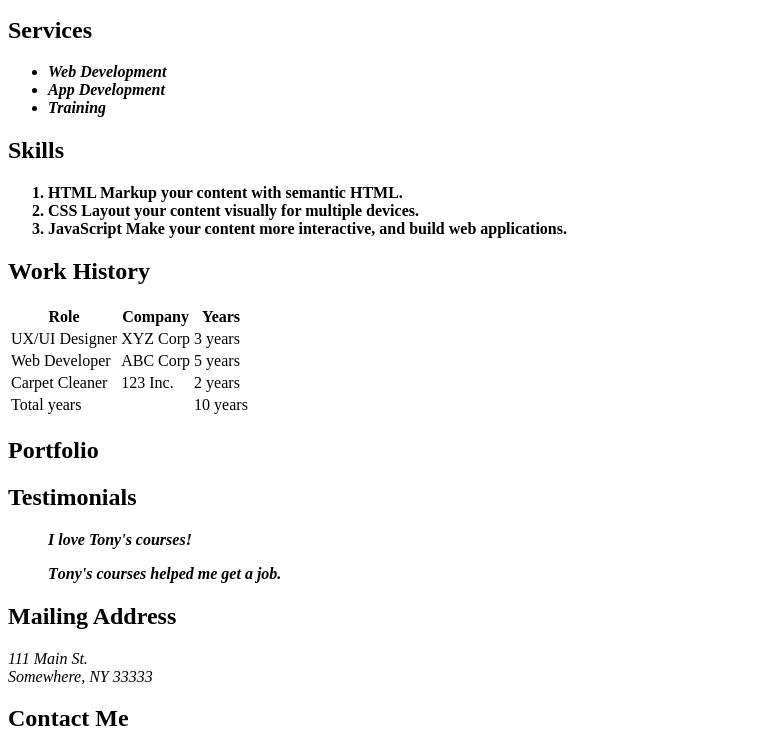
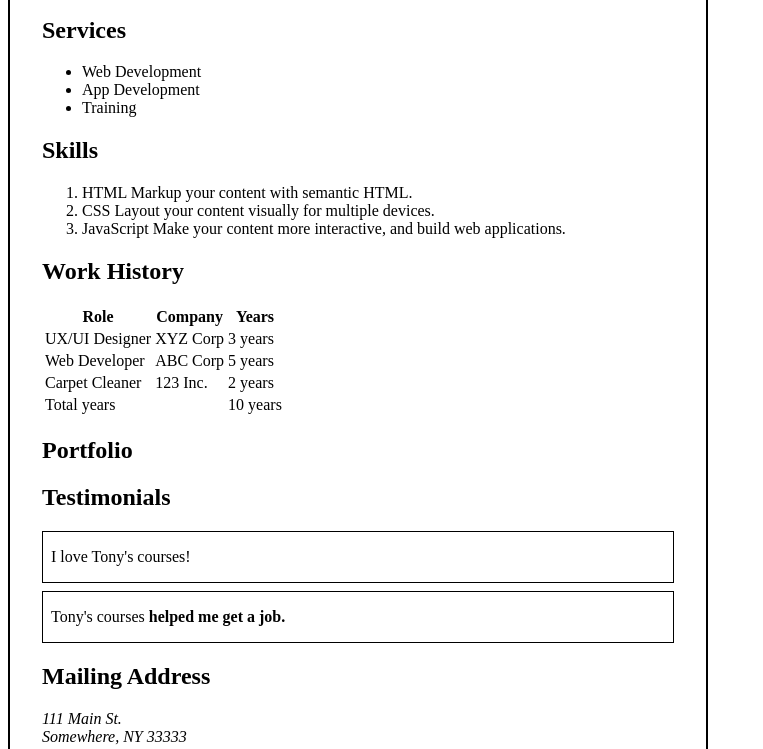
Before and after one commit to NicolasOmar/html-css-practice, a website: page 2-styling/index.html in a window 1280 px wide. Shown: the part 587-1336 px from the top of the page, without its empty margins (0-763 px from the left). Drawn offline with Linux system fonts and the light colour scheme.

Commit message:
fix: Understanding of absolute and relative units

```diff
--- a/2-styling/index.html
+++ b/2-styling/index.html
@@ -39,7 +39,7 @@
           <a href="#portfolio">Portfolio</a>
         </li>
         <li>
-          <a href="#testimonals">Testimonials</a>
+          <a href="#testimonials">Testimonials</a>
         </li>
         <li>
           <a href="#mailingaddress">Miling Address</a>
@@ -186,7 +186,7 @@
         <h2>Portfolio</h2>
       </section>
 
-      <section id="testimonals">
+      <section id="testimonials">
         <h2>Testimonials</h2>
         <!--
           When you want to write a quote, its best practice is to avoid putting raw text without any element
--- a/2-styling/styles.css
+++ b/2-styling/styles.css
@@ -44,9 +44,9 @@
 
   *.resume-list.skills => all elements with 'resume-list' and 'skill' class
 */
-ul.resume-list {
+/* ul.resume-list {
   font-style: italic;
-}
+} */
 
 /*
   ',' or 'groups of selectors' is used to apply in several elements by reducing duplicated code
@@ -59,9 +59,9 @@ ul.resume-list {
     font-weight: bold;
   }
 */
-ul, ol {
+/* ul, ol {
   font-weight: bold;
-}
+} */
 
 /*
   What is a combinator? Is a token that helps combining various selectors to get a more specific selection
@@ -70,17 +70,17 @@ ul, ol {
   A ' ' or 'descendant' combinator is used from right to left, taking as first point the element you are selecting and at its left, its ancestors
   What it means is that it will select only those elements which ha a specific ancestor element
 */
-blockquote p {
+/* blockquote p {
   font-weight: bold;
-}
+} */
 
 /*
   A '>' or 'child' combinator is used for direct children of the element you want to select
   The main difference with desendant combinator is that a child is used for direct children (at 1 level) and not below that (where we use the other combinator)
 */
-form > p {
+/* form > p {
   font-weight: bold;
-}
+} */
 
 /*
   A '+' or 'next sibiling' combinator is used for those element which are next to the one reffered (at the same tree level)
@@ -94,9 +94,11 @@ form > p {
 /*
   A ~ or subsequent sibiling combinator is used to select all sibiling elements (defined at right) which are next to the other element (defined at left)
 */
-h2 ~ blockquote {
-  font-style: oblique;
-}
+/*
+  h2~blockquote {
+    font-style: oblique;
+  }
+*/
 
 /*
   'Pseudo Class' is a selection based on information related outside the document tree
@@ -156,6 +158,39 @@ h2 ~ blockquote {
   A thing to have in mind, its sintaxis uses two colons (::) instead one (:) like are used in pseudo classes.
   - first-letter selects just the first letter on the element you reffered before
 */
-p::first-letter {
+/* p::first-letter {
   font-weight: bolder;
+} */
+
+/* To show how box model works, enable this line */
+/* * { outline: solid 1px black; } */
+
+/*
+  A pixel is 1/16 of an inch
+  Absolute unit is fixed in relation to some phisical measurement
+  Relative unit is relative to another length (like in rem, where its value is based on font-size)
+*/
+/*
+  Border box is a way to override the default way css applies the spacing on each element
+  In this case, the total width or height will be counted by the sum of element's content, padding, border and marging
+*/
+* {
+  box-sizing: border-box;
 }
+
+body {
+  font-size: 16px;
+}
+
+main {
+  max-width: 700px;
+  padding: 0 2rem;
+  border-left: solid 2px black;
+  border-right: solid 2px black;
+}
+
+#testimonials blockquote {
+  border: solid 1px black;
+  padding: 0 0.5rem;
+  margin: 0.5rem 0;
+}
```
Also changed, not shown: 1-document/index.html (+2 -2 lines), README.md.
